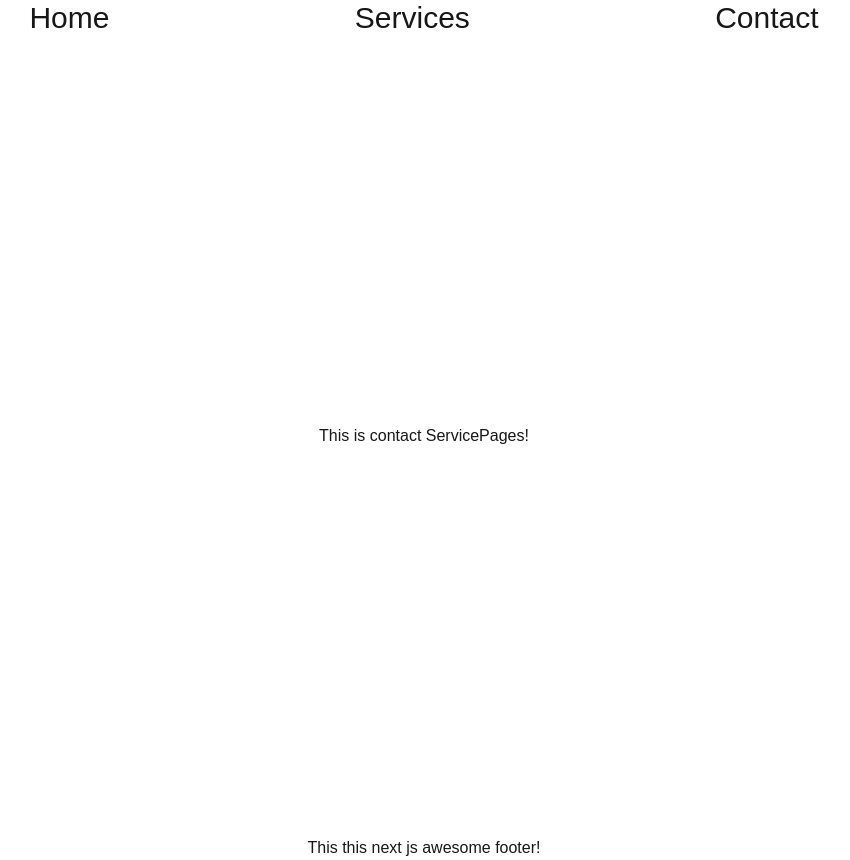
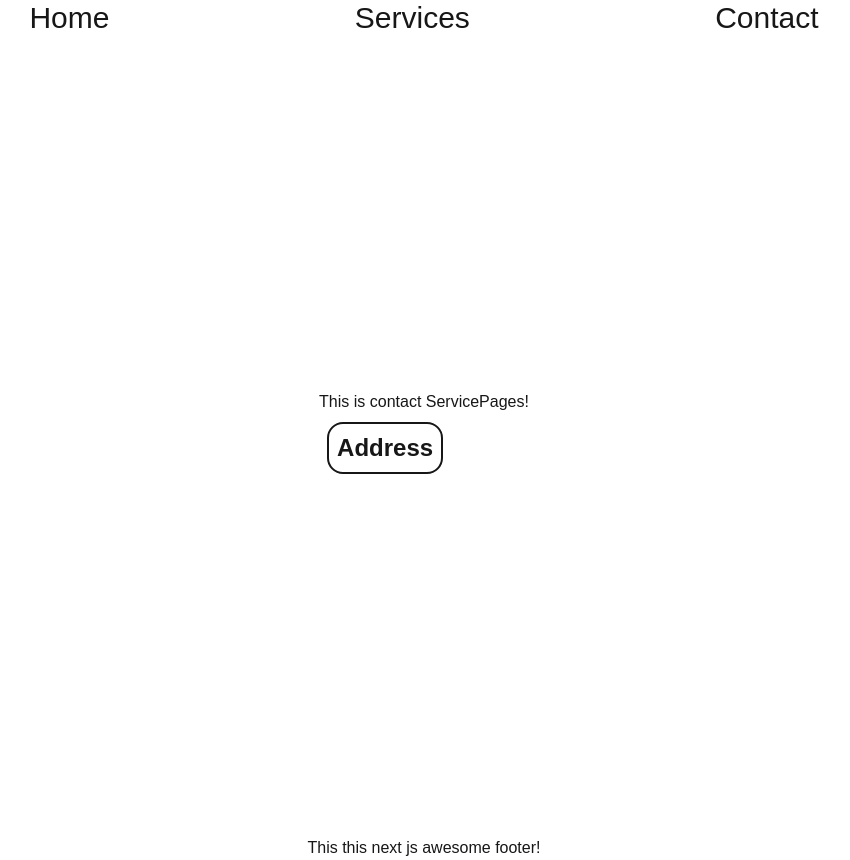
Before and after one commit to lukmanxpert/next-js-app, a Next.js app: page /contact in a window 1280 px wide. Shown: the whole page, without its empty margins (216-1066 px from the left). Built offline with nearby package versions, Linux system fonts and the light colour scheme.

Commit message:
navigate and condition navigating

```diff
--- a/src/app/components/NavBar.jsx
+++ b/src/app/components/NavBar.jsx
@@ -1,12 +1,19 @@
 import React from 'react';
+import Link from 'next/link';
 
 const NavBar = () => {
     return (
         <div className=''>
             <ul className='flex justify-evenly items-center text-3xl'>
-                <li>Home</li>
-                <li>Services</li>
-                <li>Contact</li>
+                <Link href={"/"}>
+                    <li>Home</li>
+                </Link>
+                <Link href={"/services"}>
+                    <li>Services</li>
+                </Link>
+                <Link href={"/contact"}>
+                    <li>Contact</li>
+                </Link>
             </ul>
         </div>
     );
--- a/src/app/contact/page.jsx
+++ b/src/app/contact/page.jsx
@@ -1,9 +1,21 @@
+"use client"
+import { useRouter } from 'next/navigation';
 import React from 'react';
 
 const ContactPage = () => {
+    const router = useRouter();
+    const user = false;
+    const handleAddressNavigate = () => {
+        if (user) {
+            router.push("/contact/address")
+        } else {
+            router.push("/")
+        }
+    }
     return (
         <div>
-            This is contact ServicePages!
+            <h1>This is contact ServicePages!</h1>
+            <button className='text-2xl font-bold border-2 rounded-2xl m-2 p-2' onClick={handleAddressNavigate} type='button'>Address</button>
         </div>
     );
 };
```
